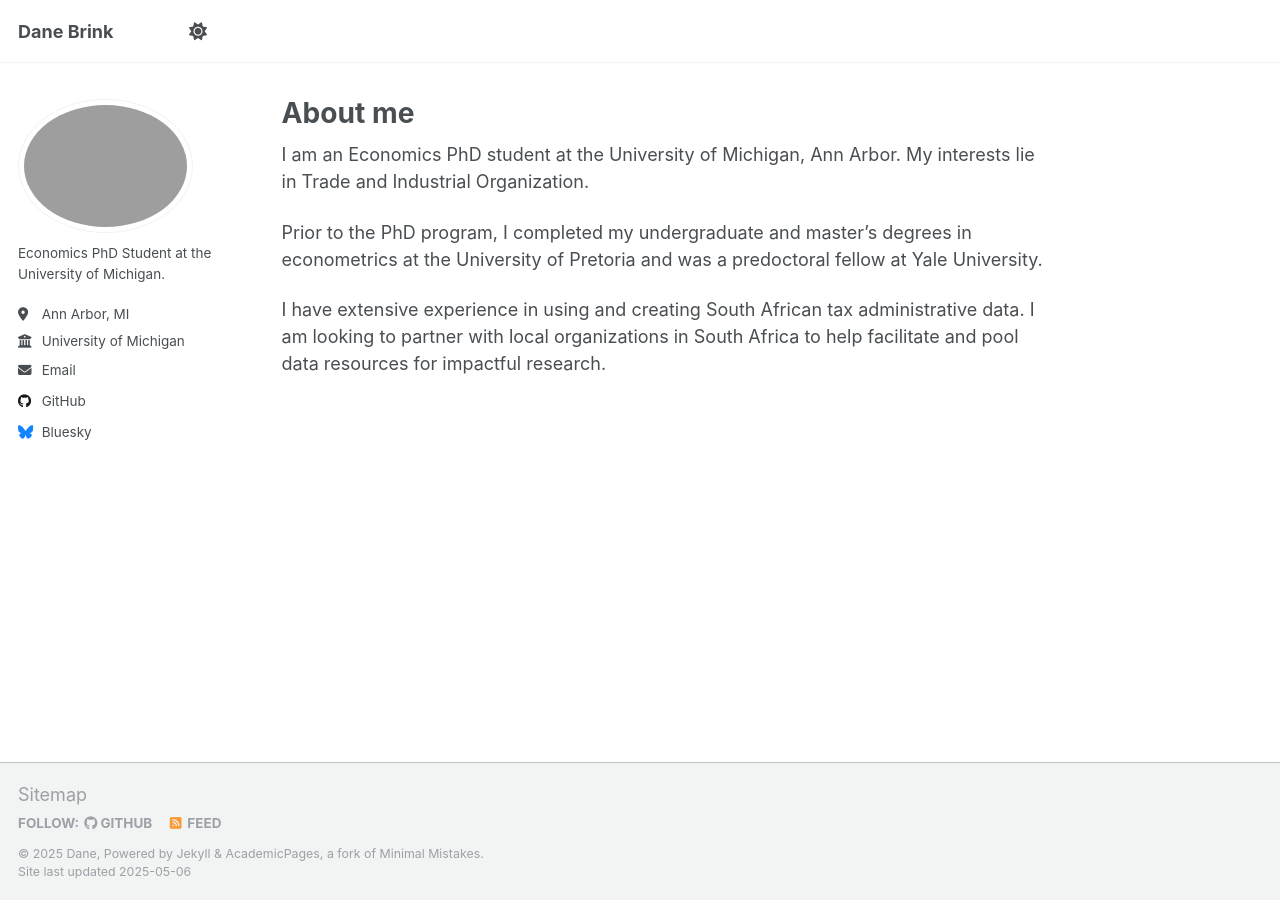
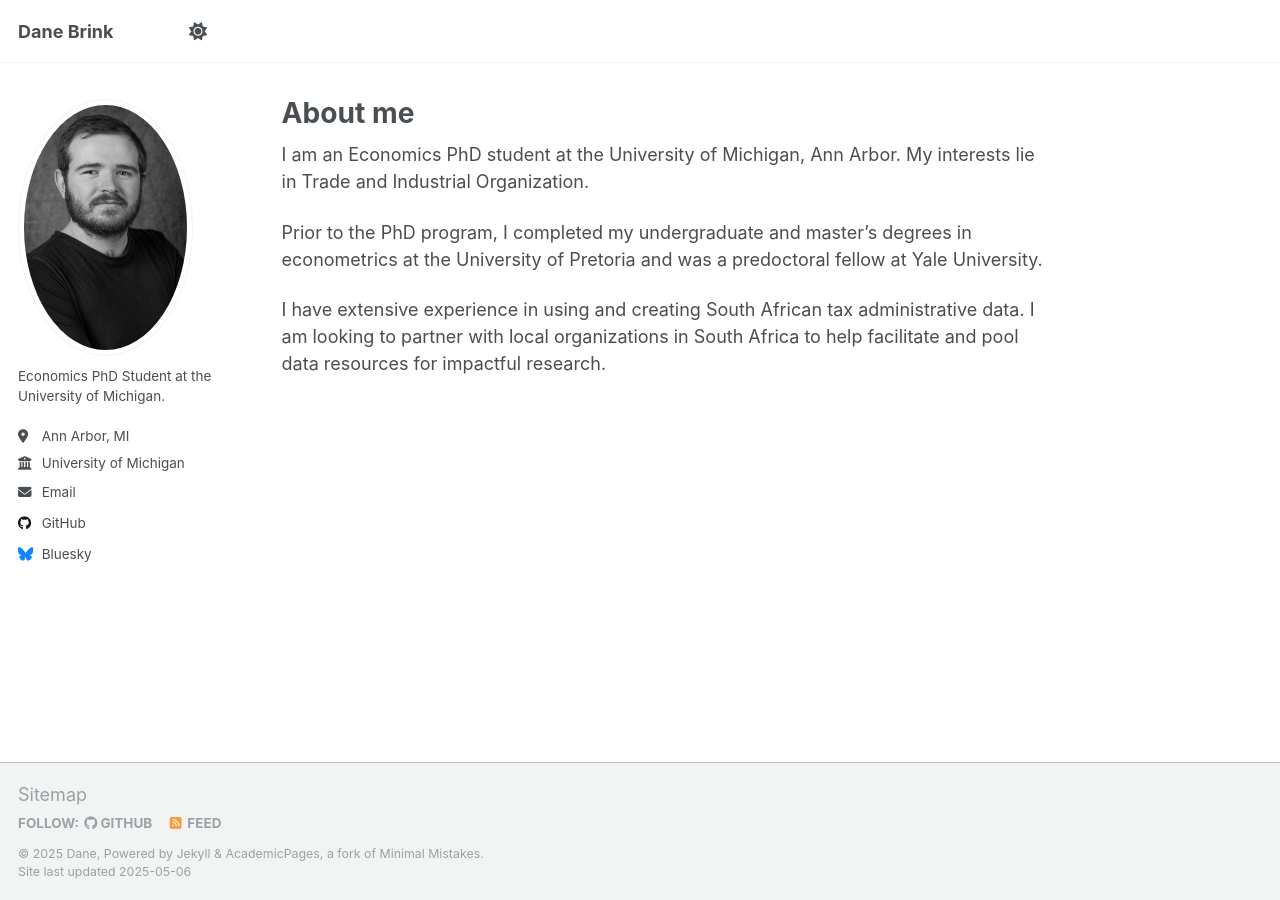
Before and after one commit to danebrink/danebrink.github.io, a Jekyll site: the page built from _pages/about.md, in a window 1280 px wide. Built offline with Jekyll 4.4.1, drawn with Linux system fonts in a browser that asks for light colours.

Commit message:
Update _config.yml

```diff
--- a/_config.yml
+++ b/_config.yml
@@ -15,14 +15,14 @@
 description              : &description "Economics PhD Student at the University of Michigan. Interested in Trade, Industrial Organization, and Firm behaviour."
 url                      : "https://danebrink.github.io"
 baseurl                  : "" # the subpath of your site, e.g. "/blog"
-repository               : "academicpages/academicpages.github.io"
+repository               : "https://github.com/danebrink"
 
 # Site Author - The following control what appear as part of the author content on the side bar.
 #               If a field is blank the icon and link will not appear, otherwise it will be shown.
 #               Additional customization can be done by editing /_includes/author-profile.html
 author:
   # Biographic information
-  avatar           : "profile_picture.jpg"
+  avatar           : "630B0059.jpeg"
   name             : # ""
   pronouns         : # example: "she/her"
   bio              : "Economics PhD Student at the University of Michigan."
```
